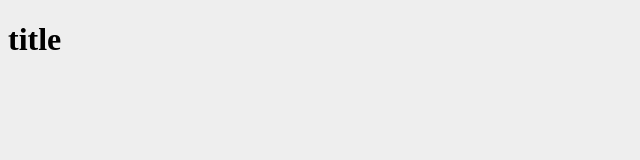
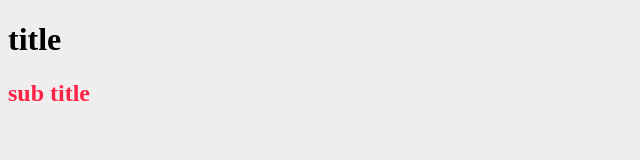
Before and after one commit to ttiverson3/practice2, a plain HTML site: page index.html in a window 1280 px wide. Shown: the whole page, without its empty margins (0-640 px from the left). Drawn offline with Linux system fonts and the light colour scheme.

Commit message:
add h2 tag

```diff
--- a/css/all.css
+++ b/css/all.css
@@ -5,3 +5,7 @@ body {
 h1 {
     color: #000;
 }
+
+h2 {
+    color: #f24;
+}
--- a/index.html
+++ b/index.html
@@ -8,5 +8,6 @@
 </head>
 <body>
     <h1>title</h1>
+    <h2>sub title</h2>
 </body>
 </html>
```
